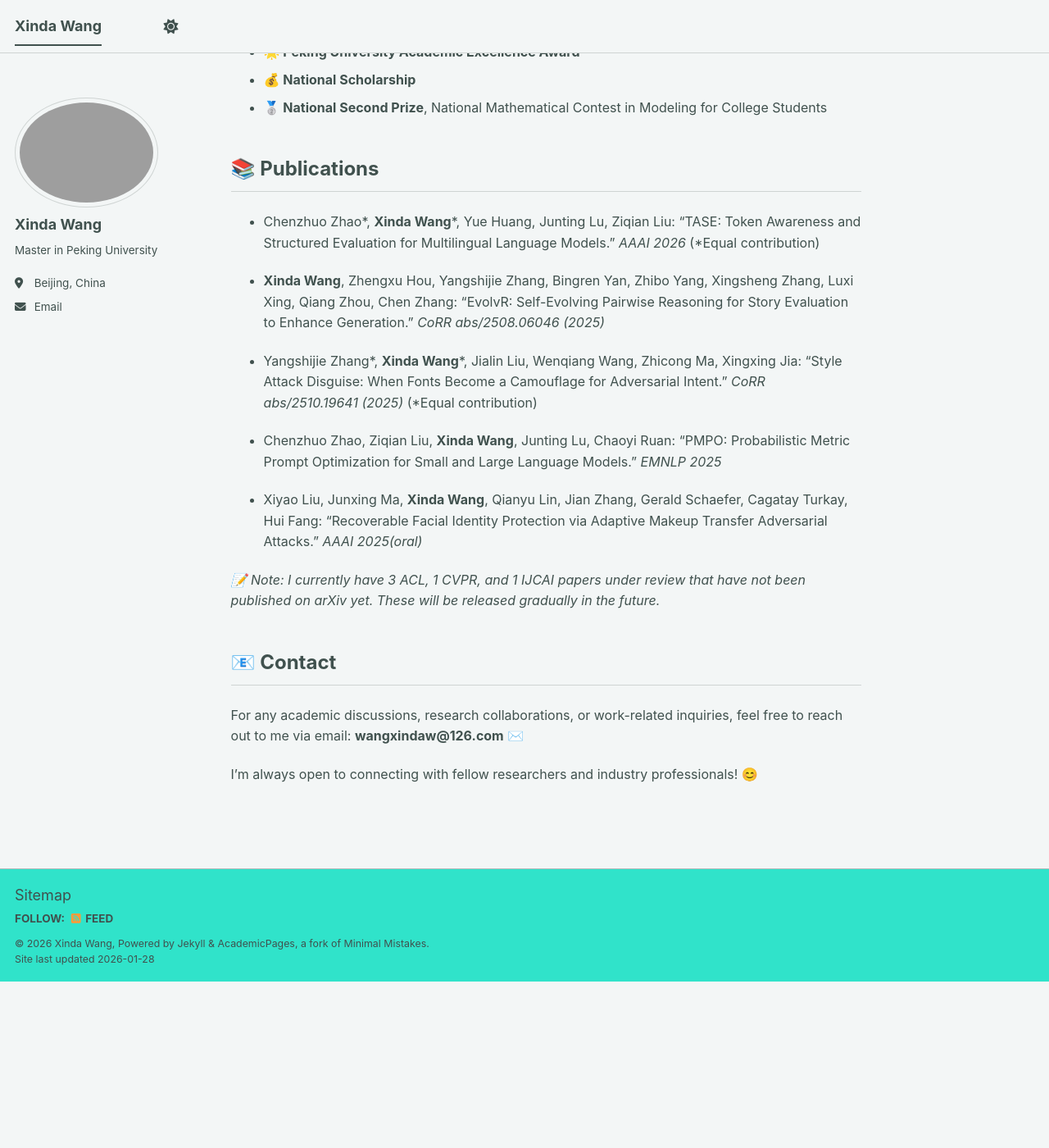
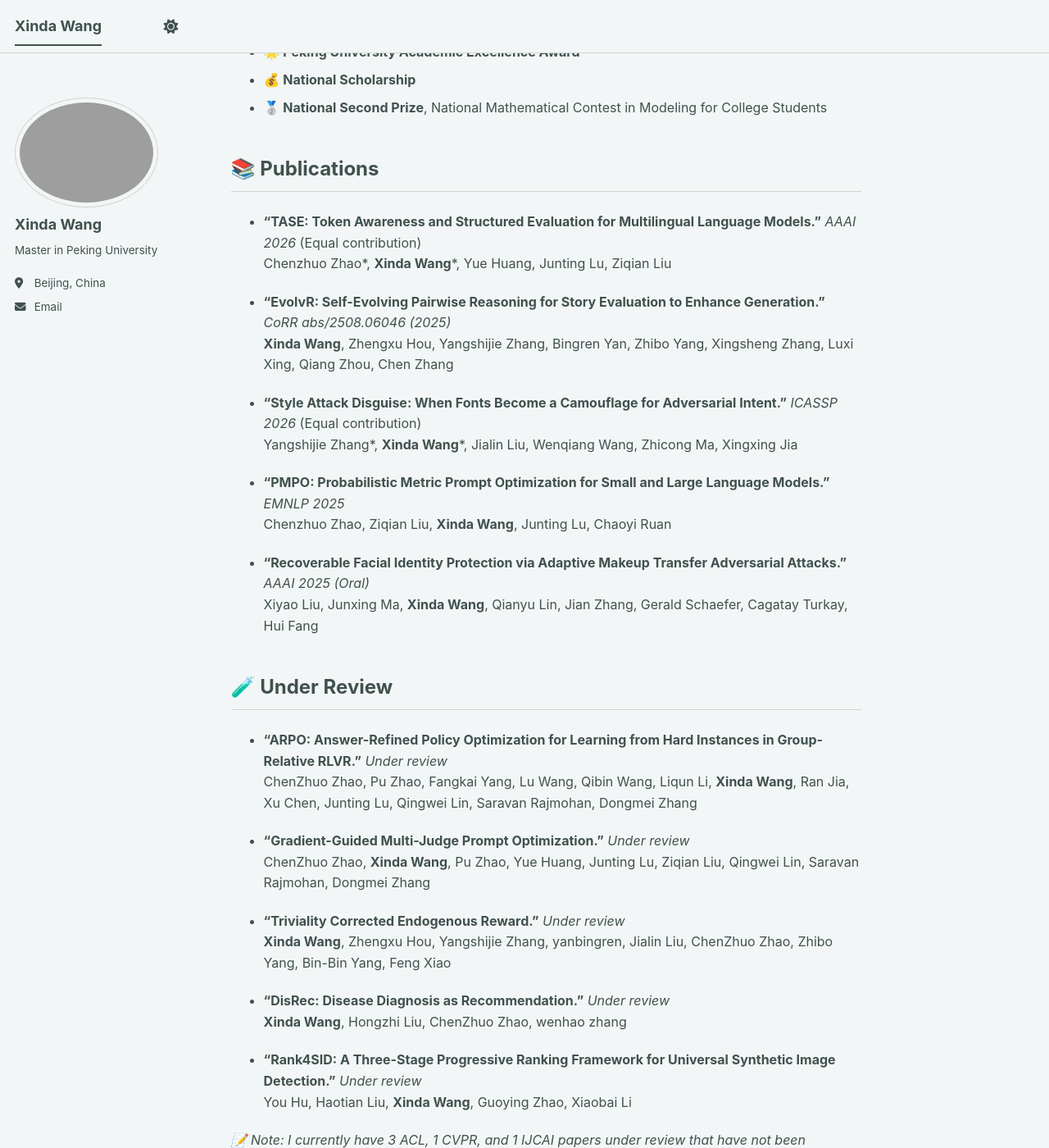
Before and after one commit to xindaaW/xindaaW.github.io, a Jekyll site: the page built from _pages/about.md, in a window 1280 px wide and 1400 px high, scrolled down 1002 px. Shown: the whole window at 82% size. Built offline with Jekyll 4.4.1, drawn with Linux system fonts in a browser that asks for light colours; a script bundle is joined from its source files by our own code; library files that are not in the unit come from our copies; before the commit the page ends 2199 px from its top, so only the background shows below that.

Commit message:
update pub

```diff
--- a/_pages/about.md
+++ b/_pages/about.md
@@ -37,15 +37,37 @@ I am currently interested in the following work directions:
 
 ## 📚 Publications
 
-- Chenzhuo Zhao\*, **Xinda Wang**\*, Yue Huang, Junting Lu, Ziqian Liu: "TASE: Token Awareness and Structured Evaluation for Multilingual Language Models." *AAAI 2026* (\*Equal contribution)
+- **"TASE: Token Awareness and Structured Evaluation for Multilingual Language Models."** *AAAI 2026* (Equal contribution)
+  Chenzhuo Zhao\*, **Xinda Wang**\*, Yue Huang, Junting Lu, Ziqian Liu
 
-- **Xinda Wang**, Zhengxu Hou, Yangshijie Zhang, Bingren Yan, Zhibo Yang, Xingsheng Zhang, Luxi Xing, Qiang Zhou, Chen Zhang: "EvolvR: Self-Evolving Pairwise Reasoning for Story Evaluation to Enhance Generation." *CoRR abs/2508.06046 (2025)*
+- **"EvolvR: Self-Evolving Pairwise Reasoning for Story Evaluation to Enhance Generation."** *CoRR abs/2508.06046 (2025)*
+  **Xinda Wang**, Zhengxu Hou, Yangshijie Zhang, Bingren Yan, Zhibo Yang, Xingsheng Zhang, Luxi Xing, Qiang Zhou, Chen Zhang
 
-- Yangshijie Zhang\*, **Xinda Wang**\*, Jialin Liu, Wenqiang Wang, Zhicong Ma, Xingxing Jia: "Style Attack Disguise: When Fonts Become a Camouflage for Adversarial Intent." *CoRR abs/2510.19641 (2025)* (\*Equal contribution)
+- **"Style Attack Disguise: When Fonts Become a Camouflage for Adversarial Intent."** *ICASSP 2026* (Equal contribution)
+  Yangshijie Zhang\*, **Xinda Wang**\*, Jialin Liu, Wenqiang Wang, Zhicong Ma, Xingxing Jia
 
-- Chenzhuo Zhao, Ziqian Liu, **Xinda Wang**, Junting Lu, Chaoyi Ruan: "PMPO: Probabilistic Metric Prompt Optimization for Small and Large Language Models." *EMNLP 2025*
+- **"PMPO: Probabilistic Metric Prompt Optimization for Small and Large Language Models."** *EMNLP 2025*
+  Chenzhuo Zhao, Ziqian Liu, **Xinda Wang**, Junting Lu, Chaoyi Ruan
 
-- Xiyao Liu, Junxing Ma, **Xinda Wang**, Qianyu Lin, Jian Zhang, Gerald Schaefer, Cagatay Turkay, Hui Fang: "Recoverable Facial Identity Protection via Adaptive Makeup Transfer Adversarial Attacks." *AAAI 2025(oral)*
+- **"Recoverable Facial Identity Protection via Adaptive Makeup Transfer Adversarial Attacks."** *AAAI 2025 (Oral)*
+  Xiyao Liu, Junxing Ma, **Xinda Wang**, Qianyu Lin, Jian Zhang, Gerald Schaefer, Cagatay Turkay, Hui Fang
+
+## 🧪 Under Review
+
+- **"ARPO: Answer-Refined Policy Optimization for Learning from Hard Instances in Group-Relative RLVR."** *Under review*
+  ChenZhuo Zhao, Pu Zhao, Fangkai Yang, Lu Wang, Qibin Wang, Liqun Li, **Xinda Wang**, Ran Jia, Xu Chen, Junting Lu, Qingwei Lin, Saravan Rajmohan, Dongmei Zhang
+
+- **"Gradient-Guided Multi-Judge Prompt Optimization."** *Under review*
+  ChenZhuo Zhao, **Xinda Wang**, Pu Zhao, Yue Huang, Junting Lu, Ziqian Liu, Qingwei Lin, Saravan Rajmohan, Dongmei Zhang
+
+- **"Triviality Corrected Endogenous Reward."** *Under review*
+  **Xinda Wang**, Zhengxu Hou, Yangshijie Zhang, yanbingren, Jialin Liu, ChenZhuo Zhao, Zhibo Yang, Bin-Bin Yang, Feng Xiao
+
+- **"DisRec: Disease Diagnosis as Recommendation."** *Under review*
+  **Xinda Wang**, Hongzhi Liu, ChenZhuo Zhao, wenhao zhang
+
+- **"Rank4SID: A Three-Stage Progressive Ranking Framework for Universal Synthetic Image Detection."** *Under review*
+  You Hu, Haotian Liu, **Xinda Wang**, Guoying Zhao, Xiaobai Li
 
 *📝 Note: I currently have 3 ACL, 1 CVPR, and 1 IJCAI papers under review that have not been published on arXiv yet. These will be released gradually in the future.*
 
```
